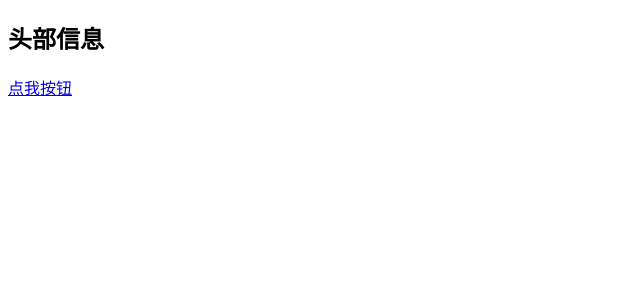
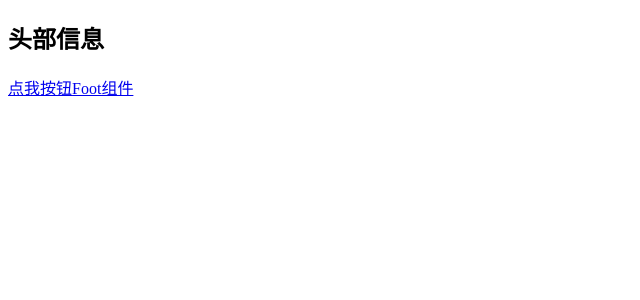
Before and after one commit to Zhaolj1228/lu, a Vue app in the folder vueitem/: page / in a window 1280 px wide. Shown: the top 300 px of the page, without its empty margins (0-640 px from the left). Built offline with nearby package versions, Linux system fonts and the light colour scheme.

Commit message:
我添加了Foot组件

```diff
--- a/vueitem/src/App.vue
+++ b/vueitem/src/App.vue
@@ -4,6 +4,7 @@
       <Header></Header>
       <router-link :to="{path:'/child1'}">点我</router-link>
       <router-link :to="{path:'/child2'}">按钮</router-link>
+      <router-link :to="{path:'/foot'}">Foot组件</router-link>
     </div>
     <div>
       <router-view></router-view>
--- a/vueitem/src/components/Foot.vue
+++ b/vueitem/src/components/Foot.vue
@@ -1,5 +1,7 @@
 <template>
-    $END$
+    <div>
+      这是Foot组件
+    </div>
 </template>
 
 <script>
--- a/vueitem/src/router/index.js
+++ b/vueitem/src/router/index.js
@@ -4,6 +4,7 @@ import Child1 from '../components/Child1'
 import Child2 from '../components/Child2'
 import Xi from '../components/Xi'
 import Three from  '../components/Three'
+import Foot from '../components/Foot'
 Vue.use(Router)
 
 export default new Router({
@@ -28,6 +29,10 @@ export default new Router({
     {
       path:'/child2',
       component:Child2
+    },
+    {
+      path:'/foot',
+      component:Foot
     }
   ]
 })
```
